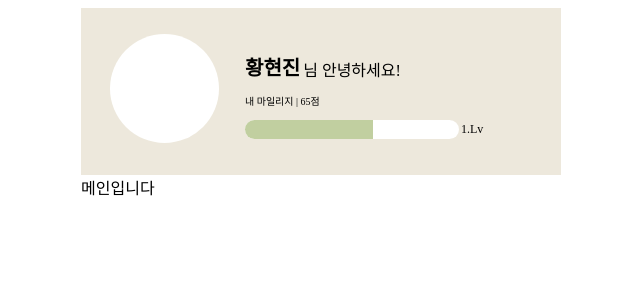
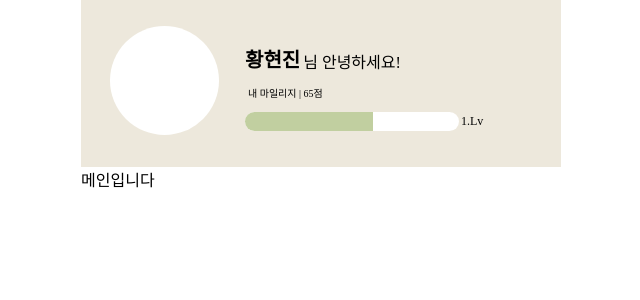
Before and after one commit to onesilver04/COKOTHON_2024, a React (Create React App) app: page /main in a window 1280 px wide. Shown: the top 300 px of the page, without its empty margins (319-959 px from the left). Built offline with nearby package versions, Linux system fonts and the light colour scheme; the HTML template or start-up script is replaced by a standard one.

Commit message:
Feat: profile component 구현

```diff
--- a/src/App.css
+++ b/src/App.css
@@ -9,3 +9,7 @@
     position: relative;
     word-break: keep-all;
 }
+
+body{
+    margin: 0;
+}
--- a/src/components/main/profile.js
+++ b/src/components/main/profile.js
@@ -42,6 +42,7 @@ const Ment = styled.div`
 const MyMileage = styled.div`
   font-size: 10px;
   padding-bottom: 12px;
+  padding-left: 3px;
 `;
 
 const ExpContainer = styled.div`
```
